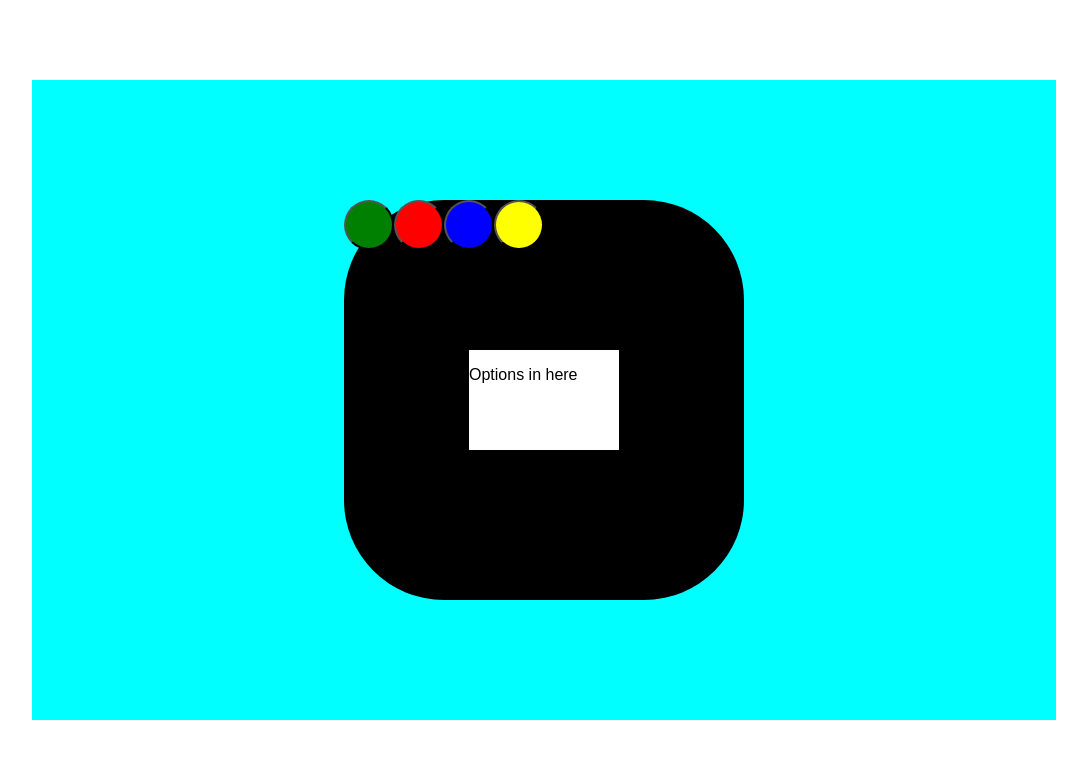
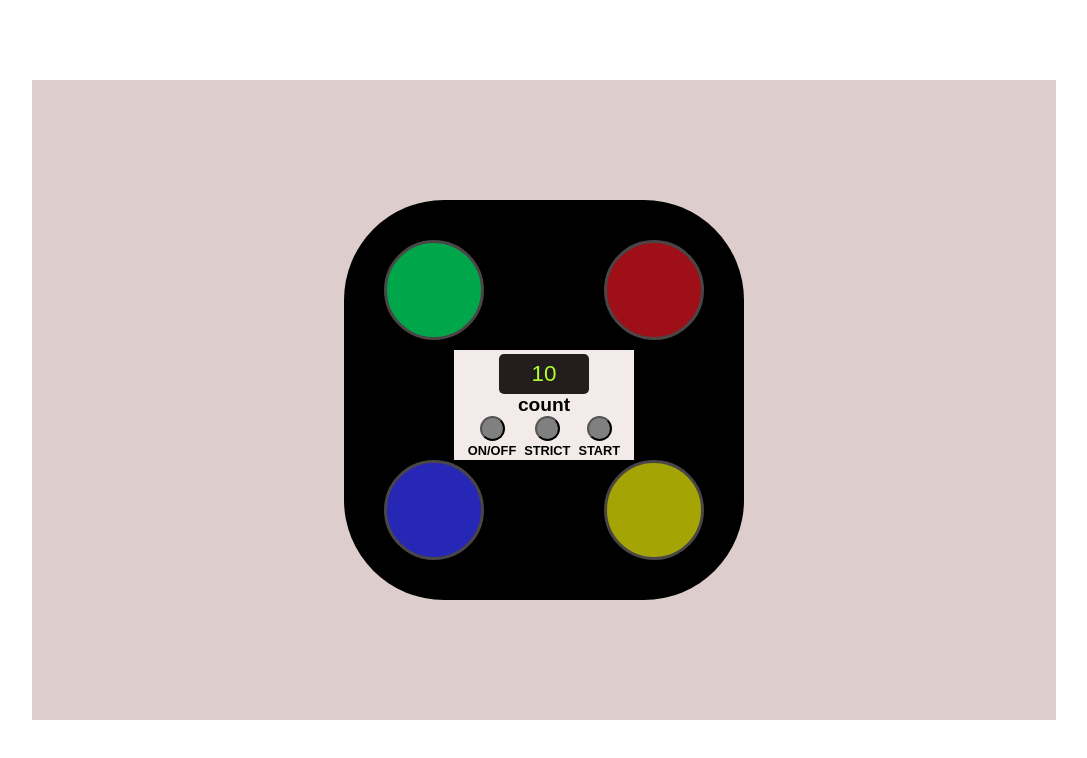
Before and after one commit to nimaiwalsh/simon-game, a React (Create React App) app: page / in a window 1280 px wide. Shown: the top 758 px of the page, without its empty margins (96-1183 px from the left). Built offline with nearby package versions, Linux system fonts and the light colour scheme.

Commit message:
added option buttons

```diff
--- a/src/App.css
+++ b/src/App.css
@@ -1,5 +1,5 @@
 .App {
-  background-color: aqua;
+  background-color: #DECDCD;
   height: 100%;
   width: 100%;
   display: flex;
--- a/src/components/Button/styles.css
+++ b/src/components/Button/styles.css
@@ -1,22 +1,43 @@
 .button {
-  width: 50px;
-  height: 50px;
+  width: 100px;
+  height: 100px;
   border-radius: 50%;
-  background-color: white;
+  cursor: pointer;
+  border: #4A4646 3px solid;
+}
+
+.button:focus {
+  outline: none;
 }
 
 .greenBtn {
-  background-color: green;
+  background-color: #00A74A;
+}
+
+.greenBtn-on {
+  background-color: #02F96D;
 }
 
 .redBtn {
-  background-color: red;
+  background-color: #9F0F17;
+}
+
+.redBtn-on {
+  background-color: #CE1919;
 }
 
 .blueBtn {
-  background-color: blue;
+  background-color: #131360;
+}
+
+.blueBtn {
+  background-color: #2727B5;
 }
 
 .yellowBtn {
-  background-color: yellow;
+  background-color: #A4A405;
 }
+
+.yellowBtn-on {
+  background-color: #E8E806;
+}
--- /dev/null
+++ b/src/components/CountDisplay/index.js
@@ -0,0 +1,12 @@
+import React from 'react';
+import './styles.css';
+
+const CountDisplay = () => {
+  return (
+    <div className="Count">
+      <div className="Count-window">10</div>
+      <h3>count</h3>
+    </div>
+  )
+}
+export default CountDisplay;
--- /dev/null
+++ b/src/components/CountDisplay/styles.css
@@ -0,0 +1,17 @@
+.Count-window {
+  background-color: #241D1D;
+  color: greenyellow;
+  font-size: 1.4rem;
+  border-radius: 5px;
+  width: 50%;
+  height: 40px;
+  margin: 4px auto 0 auto;
+  display: flex;
+  justify-content: center;
+  align-items: center;
+}
+
+.Count > h3 {
+  text-align: center;
+  font-size: 1.2rem;
+}
--- a/src/components/GameBoard/index.js
+++ b/src/components/GameBoard/index.js
@@ -5,9 +5,9 @@ import Button from '../Button/index.js';
 
 const GameBoard = () => {
   //Render buttons
-  const renderBtn = (id) => {
+  const renderBtn = (buttonRef) => {
     return (
-      <Button buttonRef={id}/>
+      <Button buttonRef={buttonRef}/>
     )
   }
   return (
--- a/src/components/GameBoard/styles.css
+++ b/src/components/GameBoard/styles.css
@@ -3,4 +3,29 @@
   height: 400px;
   background-color: #000;
   border-radius: 100px;
+  position: relative;
 }
+
+.greenBtn {
+  position: absolute;
+  top: 10%;
+  left: 10%;
+}
+
+.redBtn {
+  position: absolute;
+  top: 10%;
+  right: 10%;
+}
+
+.blueBtn {
+  position: absolute;
+  bottom: 10%;
+  left: 10%;
+}
+
+.yellowBtn {
+  position: absolute;
+  bottom: 10%;
+  right: 10%;
+}
--- /dev/null
+++ b/src/components/OptionButton/index.js
@@ -0,0 +1,12 @@
+import React from 'react';
+import './styles.css';
+
+const OptionButton = ({classValue, value}) => {
+  return (
+    <div className="Option-button">
+      <button className={classValue}></button>
+      <h3>{value}</h3>
+    </div>
+  )
+}
+export default OptionButton;
--- /dev/null
+++ b/src/components/OptionButton/styles.css
@@ -0,0 +1,24 @@
+.Option-button {
+  text-align: center;
+  width: auto;
+  display: inline-block;
+  margin: 0 4px;
+}
+
+.Option-button > button {
+  background-color: gray;
+  width: 25px;
+  height: 25px;
+  border-radius: 50%;
+  cursor: pointer;
+  padding: 0 10px
+}
+
+.Option-button > button:focus {
+  outline: none;
+}
+
+.Option-button > h3 {
+  font-size: 0.8rem;
+  text-transform: uppercase;
+}
--- a/src/components/Options/index.js
+++ b/src/components/Options/index.js
@@ -1,10 +1,26 @@
 import React from 'react';
 import './styles.css';
+import CountDisplay from '../CountDisplay/index.js';
+import OptionButton from '../OptionButton/index.js';
 
 const Options = () => {
+  const renderButton = (classValue, value) => {
+    return (
+      <OptionButton
+        classValue={classValue}
+        value={value}
+      />
+    )
+  }
+
   return (
     <div className="Options">
-      <p>Options in here</p>
+      <CountDisplay />
+      <div className="Button-container">
+        {renderButton('On-button', 'On/Off')}
+        {renderButton('Strict-button', 'Strict')}
+        {renderButton('Start-button', 'Start')}
+      </div>
     </div>
   )
 }
--- a/src/components/Options/styles.css
+++ b/src/components/Options/styles.css
@@ -1,9 +1,13 @@
 .Options {
-  background-color: #fff;
-  width: 150px;
-  height: 100px;
+  background-color: #F3EAEA;
+  width: 180px;
+  height: 110px;
   position: absolute;
   top: 50%;
   left: 50%;
-  transform: translate(-75px, -50px);
+  transform: translate(-90px, -50px);
 }
+
+.Button-container {
+  text-align: center;
+}
--- a/src/index.css
+++ b/src/index.css
@@ -1,7 +1,13 @@
+* {
+  margin: 0;
+  padding: 0;
+}
+
 body {
   margin: 0;
   padding: 0;
   font-family: sans-serif;
+  font-size: 16px;
   display: flex;
   justify-content: center;
   align-items: center;
```
